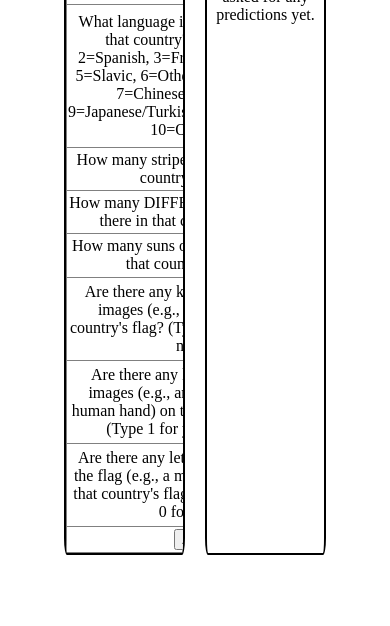
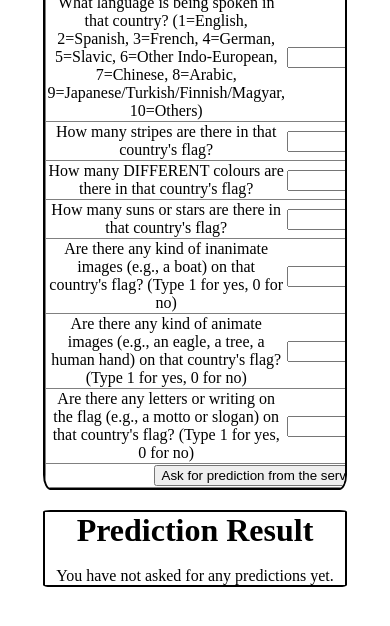
Before and after one commit to msteknoadam/country_religion_predictor_web_app, a website: page client/index.html in a window 390 px wide. Shown: the part 206-832 px from the top of the page. Drawn offline with Linux system fonts and the light colour scheme.

Commit message:
Add mobile design

```diff
--- a/client/style.css
+++ b/client/style.css
@@ -38,6 +38,7 @@ body {
 	border-radius: 2.5%;
 	overflow: hidden;
 	margin: 20px 10px;
+	overflow: scroll;
 }
 
 .askPredictionBox {
@@ -46,7 +47,6 @@ body {
 
 .predictionResultBox {
 	left: 50%;
-	overflow: scroll;
 }
 
 .askPredictionBox table {
@@ -64,4 +64,12 @@ table.disabled {
 	.footer {
 		display: none;
 	}
+	.askPredictionBox,
+	.predictionResultBox {
+		position: relative;
+		margin: 20px auto;
+		right: initial;
+		left: initial;
+		width: 80%;
+	}
 }
```
